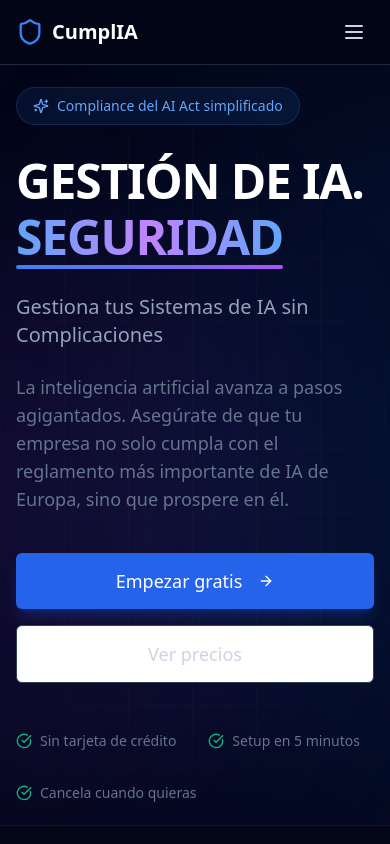
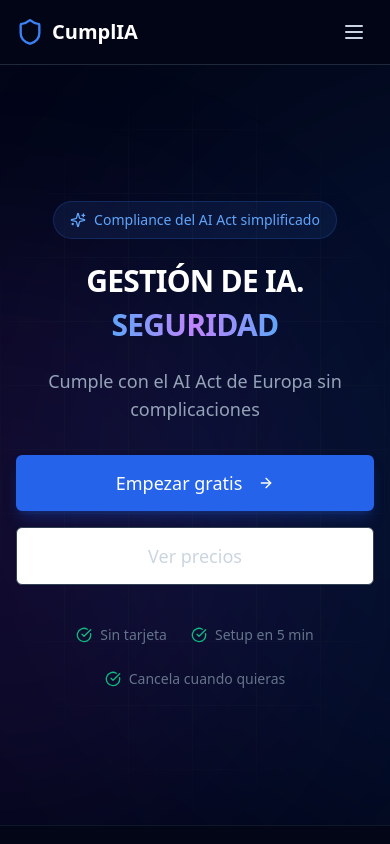
Before and after one commit to pablojordandlf/cumplia, a Next.js app in the folder apps/web/: page / in a window 390 px wide. Shown: the top 844 px of the page. Built offline with nearby package versions, Linux system fonts and the light colour scheme.

Commit message:
feat(hero): improve mobile responsiveness and simplify copy

```diff
--- a/apps/web/app/page.tsx
+++ b/apps/web/app/page.tsx
@@ -42,8 +42,7 @@ function HeroSection() {
     "CUMPLIMIENTO",
     "TRANSPARENCIA",
     "SEGURIDAD",
-    "CONFIANZA",
-    "PROSPERIDAD"
+    "CONFIANZA"
   ];
 
   useEffect(() => {
@@ -66,13 +65,13 @@ function HeroSection() {
       <div className="absolute inset-0 bg-[linear-gradient(to_right,#1e293b_1px,transparent_1px),linear-gradient(to_bottom,#1e293b_1px,transparent_1px)] bg-[size:4rem_4rem] [mask-image:radial-gradient(ellipse_60%_50%_at_50%_50%,#000_70%,transparent_100%)] opacity-20" />
 
       <div className="container mx-auto px-4 sm:px-6 lg:px-8 relative z-10">
-        <div className="max-w-5xl mx-auto">
+        <div className="max-w-5xl mx-auto text-center sm:text-left">
           {/* Badge */}
           <motion.div
             initial={{ opacity: 0, y: 20 }}
             animate={{ opacity: 1, y: 0 }}
             transition={{ duration: 0.5 }}
-            className="inline-flex items-center gap-2 px-4 py-2 rounded-full bg-blue-500/10 border border-blue-500/20 text-blue-400 text-sm font-medium mb-8"
+            className="inline-flex items-center gap-2 px-4 py-2 rounded-full bg-blue-500/10 border border-blue-500/20 text-blue-400 text-sm font-medium mb-6 sm:mb-8"
           >
             <Sparkles className="h-4 w-4" />
             <span>Compliance del AI Act simplificado</span>
@@ -83,14 +82,13 @@ function HeroSection() {
             initial={{ opacity: 0, y: 30 }}
             animate={{ opacity: 1, y: 0 }}
             transition={{ duration: 0.6, delay: 0.1 }}
-            className="text-5xl sm:text-6xl md:text-7xl lg:text-8xl font-bold text-white tracking-tight mb-8"
+            className="text-3xl sm:text-5xl md:text-6xl lg:text-7xl font-bold text-white tracking-tight mb-6 sm:mb-8"
           >
             <span className="block">GESTIÓN DE IA.</span>
             <span className="relative inline-block mt-2">
               <span className="bg-gradient-to-r from-blue-400 via-purple-400 to-blue-400 bg-clip-text text-transparent">
                 {rotatingWords[currentWord]}
               </span>
-              <span className="absolute -bottom-2 left-0 w-full h-1 bg-gradient-to-r from-blue-500 to-purple-500 rounded-full" />
             </span>
           </motion.h1>
 
@@ -99,28 +97,17 @@ function HeroSection() {
             initial={{ opacity: 0, y: 20 }}
             animate={{ opacity: 1, y: 0 }}
             transition={{ duration: 0.6, delay: 0.2 }}
-            className="text-xl sm:text-2xl text-slate-400 mb-6 max-w-2xl"
+            className="text-lg sm:text-xl md:text-2xl text-slate-400 mb-8 max-w-2xl mx-auto sm:mx-0"
           >
-            Gestiona tus Sistemas de IA sin Complicaciones
-          </motion.p>
-
-          {/* Description */}
-          <motion.p
-            initial={{ opacity: 0, y: 20 }}
-            animate={{ opacity: 1, y: 0 }}
-            transition={{ duration: 0.6, delay: 0.3 }}
-            className="text-lg text-slate-500 mb-10 max-w-2xl"
-          >
-            La inteligencia artificial avanza a pasos agigantados. Asegúrate de que tu empresa
-            no solo cumpla con el reglamento más importante de IA de Europa, sino que prospere en él.
+            Cumple con el AI Act de Europa sin complicaciones
           </motion.p>
 
           {/* CTAs */}
           <motion.div
             initial={{ opacity: 0, y: 20 }}
             animate={{ opacity: 1, y: 0 }}
-            transition={{ duration: 0.6, delay: 0.4 }}
-            className="flex flex-col sm:flex-row gap-4 mb-12"
+            transition={{ duration: 0.6, delay: 0.3 }}
+            className="flex flex-col sm:flex-row gap-4 mb-10 justify-center sm:justify-start"
           >
             <Link href="/register" className="w-full sm:w-auto">
               <Button size="lg" className="bg-blue-600 hover:bg-blue-700 text-white text-lg px-10 py-7 w-full sm:w-auto shadow-lg shadow-blue-600/25 hover:shadow-blue-600/40 transition-all">
@@ -139,16 +126,16 @@ function HeroSection() {
           <motion.div
             initial={{ opacity: 0 }}
             animate={{ opacity: 1 }}
-            transition={{ duration: 0.6, delay: 0.5 }}
-            className="flex flex-wrap items-center gap-8 text-sm text-slate-500"
+            transition={{ duration: 0.6, delay: 0.4 }}
+            className="flex flex-wrap items-center justify-center sm:justify-start gap-6 text-sm text-slate-500"
           >
             <div className="flex items-center gap-2">
               <CheckCircle className="h-4 w-4 text-emerald-500" />
-              <span>Sin tarjeta de crédito</span>
+              <span>Sin tarjeta</span>
             </div>
             <div className="flex items-center gap-2">
               <CheckCircle className="h-4 w-4 text-emerald-500" />
-              <span>Setup en 5 minutos</span>
+              <span>Setup en 5 min</span>
             </div>
             <div className="flex items-center gap-2">
               <CheckCircle className="h-4 w-4 text-emerald-500" />
```
